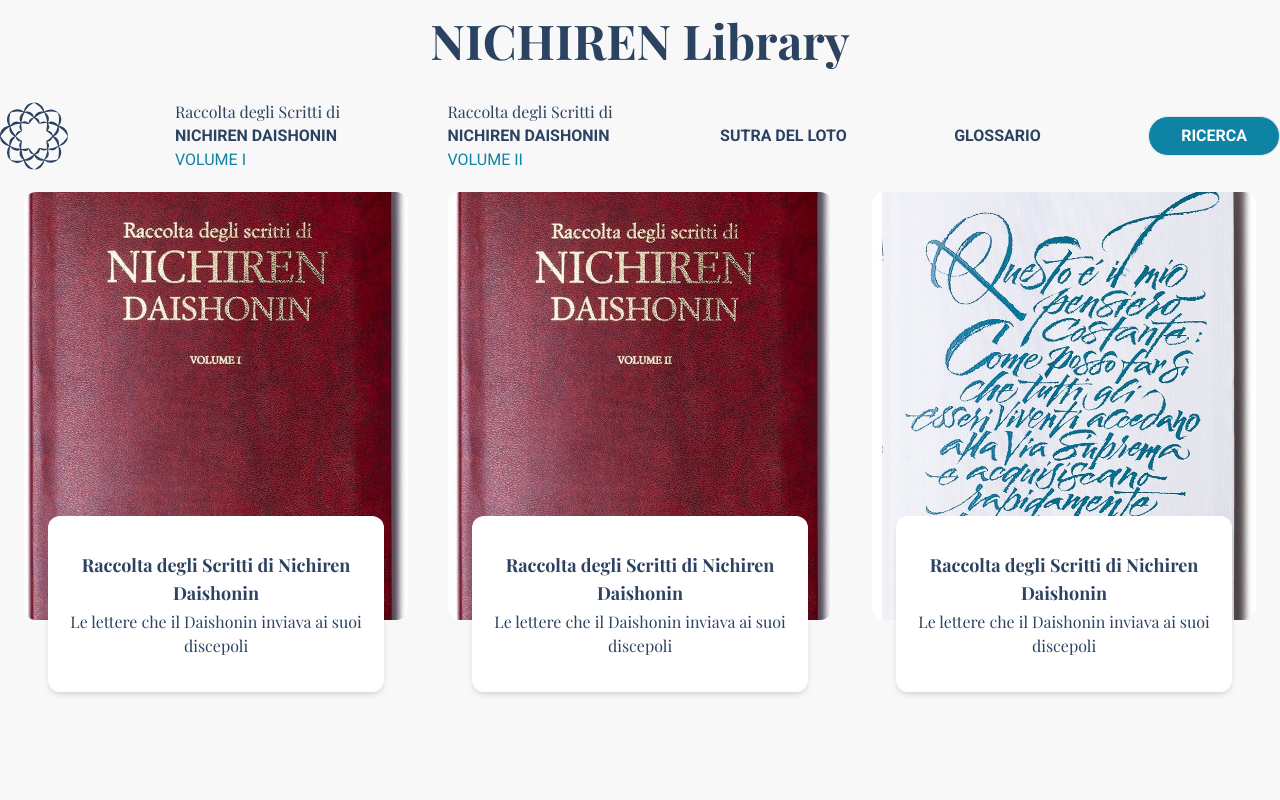
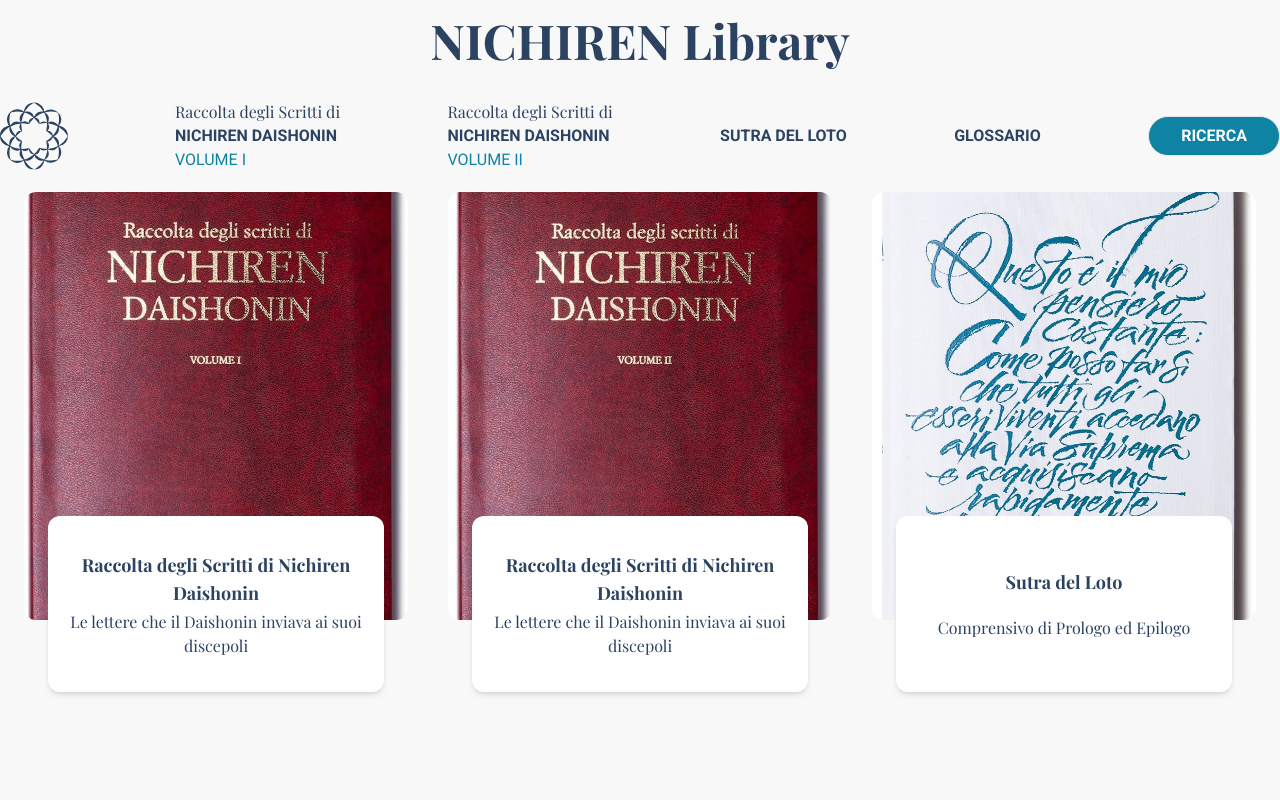
Before and after one commit to upalatucci/biblioteca-nextjs, a Next.js app: page / in a window 1280 px wide. Shown: the top 800 px of the page. Built offline with nearby package versions, Linux system fonts and the light colour scheme; a web font is replaced by a local one.

Commit message:
Aggiorno titolo sdl

```diff
--- a/pages/index.tsx
+++ b/pages/index.tsx
@@ -43,8 +43,8 @@ const books = [
   <ImageWithTextOverlay
     image={sutraDelLoto}
     path="rsnd-vol1"
-    title="Raccolta degli Scritti di Nichiren Daishonin"
-    description="Le lettere che il Daishonin inviava ai suoi discepoli"
+    title="Sutra del Loto"
+    description="Comprensivo di Prologo ed Epilogo"
     width={475}
     height={530}
     key={3}
```
